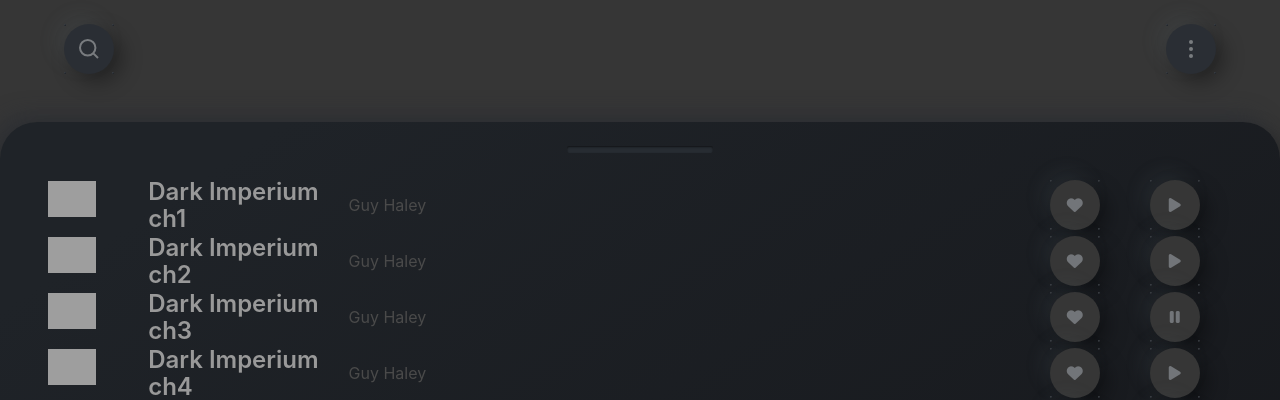
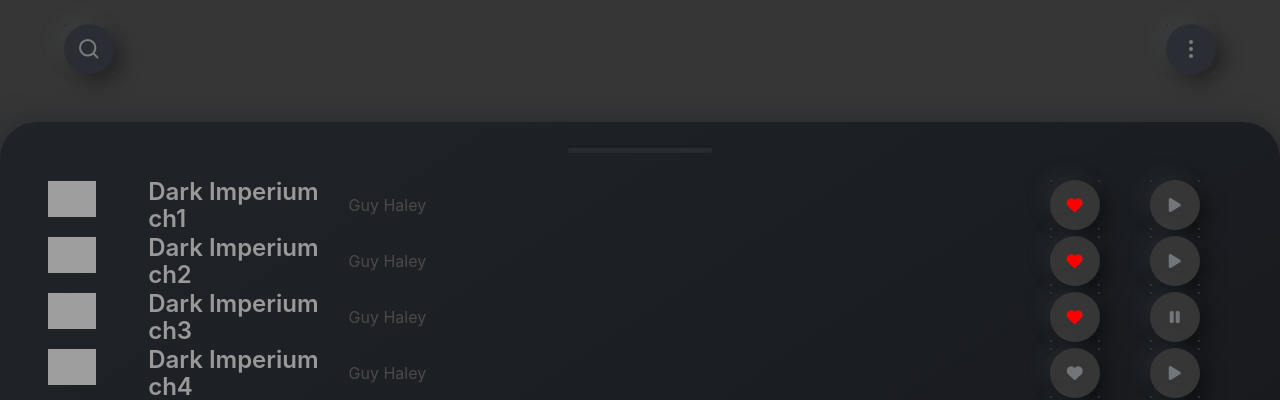
Before and after one commit to Maokei/mserver, a React (Create React App) app in the folder mclient/: page / in a window 1280 px wide. Shown: the top 400 px of the page. Built offline with nearby package versions, Linux system fonts and the light colour scheme; grey boxes are pictures that could not be loaded.

Commit message:
toggleLike function

```diff
--- a/mclient/src/App.tsx
+++ b/mclient/src/App.tsx
@@ -2,14 +2,30 @@
 import { Header } from "./components/header/Header";
 import { MediaList } from "./components/main/MediaList";
 import "./App.scss";
-import data from "./dummyData.json";
+import dummyData from "./dummyData.json";
 
 function App() {
+    const [data, setData] = React.useState(dummyData);
+
+    const handleToggle = (id: number) => {
+        const mapped = data.map((item) => {
+            return item.id === Number(id)
+                ? { ...item, like: !item.like }
+                : { ...item };
+        });
+        setData(mapped);
+    };
+
     return (
         <div className="app has-background-dark">
             <Header />
             <main className="main">
-                {!data ? "There is nothing yet" : <MediaList items={data} />}
+                {!data ? (
+                    "There is nothing yet"
+                ) : (
+                    // @ts-ignore
+                    <MediaList items={data} handleToggle={handleToggle} />
+                )}
             </main>
         </div>
     );
--- a/mclient/src/components/main/Media.tsx
+++ b/mclient/src/components/main/Media.tsx
@@ -5,11 +5,11 @@
     imgSrc: string;
     mediaTitle: string;
     mediaSubtitle: string;
+    play: boolean;
+    like: boolean;
     playState: boolean;
     likeState: boolean;
-    likeId: number;
-    activeItem: any;
-    handleClick: any;
+    handleToggle: Function;
 }
 
 export const Media: React.FC<MediaProps> = ({
@@ -19,13 +19,14 @@
     mediaSubtitle,
     playState,
     likeState,
-    handleClick,
-    likeId,
-    activeItem,
+    handleToggle,
 }) => {
-    const likeBtnActive = likeState ? "like-btn-active" : "";
-    activeItem = 0;
     const playBtnActive = playState ? "play-btn-active" : "";
+
+    const handleClick = (e: React.MouseEvent<HTMLButtonElement>) => {
+        e.preventDefault();
+        handleToggle(e.currentTarget.id);
+    };
 
     return (
         <div className="mediaList-item">
@@ -35,8 +36,11 @@
             <p className="title is-4">{mediaTitle}</p>
             <p className="subtitle is-6">{mediaSubtitle}</p>
             <button
-                className={`button is-dark icon like-btn ${likeBtnActive}`}
-                onClick={() => handleClick(likeId)}
+                id={id.toString()}
+                className={`button is-dark icon like-btn ${
+                    likeState ? "like-btn-active" : ""
+                }`}
+                onClick={handleClick}
             >
                 <i className="fas fa-heart"></i>
             </button>
--- a/mclient/src/components/main/MediaList.tsx
+++ b/mclient/src/components/main/MediaList.tsx
@@ -2,20 +2,14 @@
 import { Media, MediaProps } from "./Media";
 
 interface MediaListProps {
-    // items: MediaProps[];
-    items: any[];
+    items: MediaProps[];
+    handleToggle: Function;
 }
 
-export const MediaList: React.FC<MediaListProps> = ({ items }) => {
-    const [isLiked, setIsLiked] = React.useState<boolean>(false);
-    const [currentItem, setCurrentItem] = React.useState<number>(0);
-
-    const handleLikeColor = (likeId: number) => {
-        setCurrentItem(likeId);
-        setIsLiked(!isLiked);
-        console.log(likeId);
-    };
-
+export const MediaList: React.FC<MediaListProps> = ({
+    items,
+    handleToggle,
+}) => {
     return (
         <section data-testid="mediaList-wrapper" className="mediaList-wrapper">
             <div className="divider"></div>
@@ -28,10 +22,10 @@
                         mediaTitle={item.mediaTitle}
                         mediaSubtitle={item.mediaSubtitle}
                         playState={item.play}
-                        likeState={isLiked}
-                        likeId={item.id}
-                        activeItem={currentItem}
-                        handleClick={handleLikeColor}
+                        likeState={item.like}
+                        handleToggle={handleToggle}
+                        play={false}
+                        like={false}
                     />
                 ))}
             </div>
```
